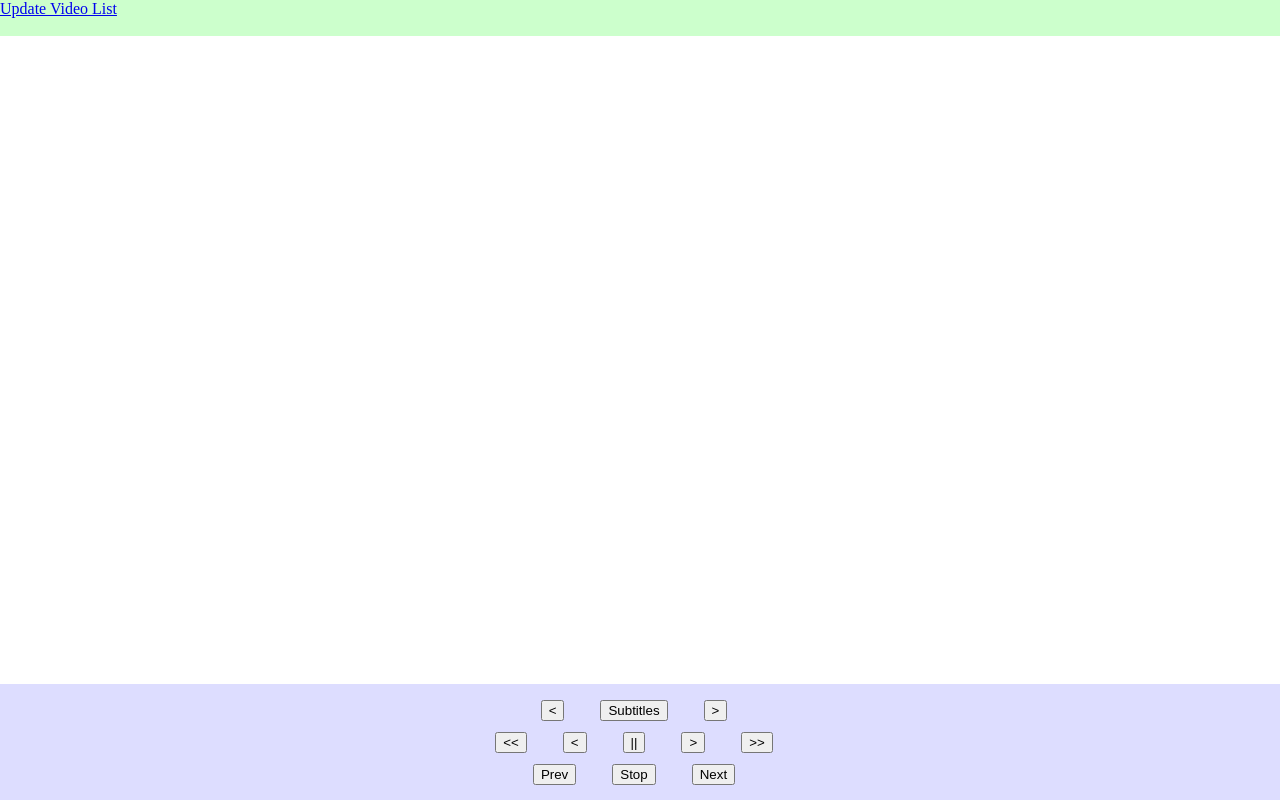
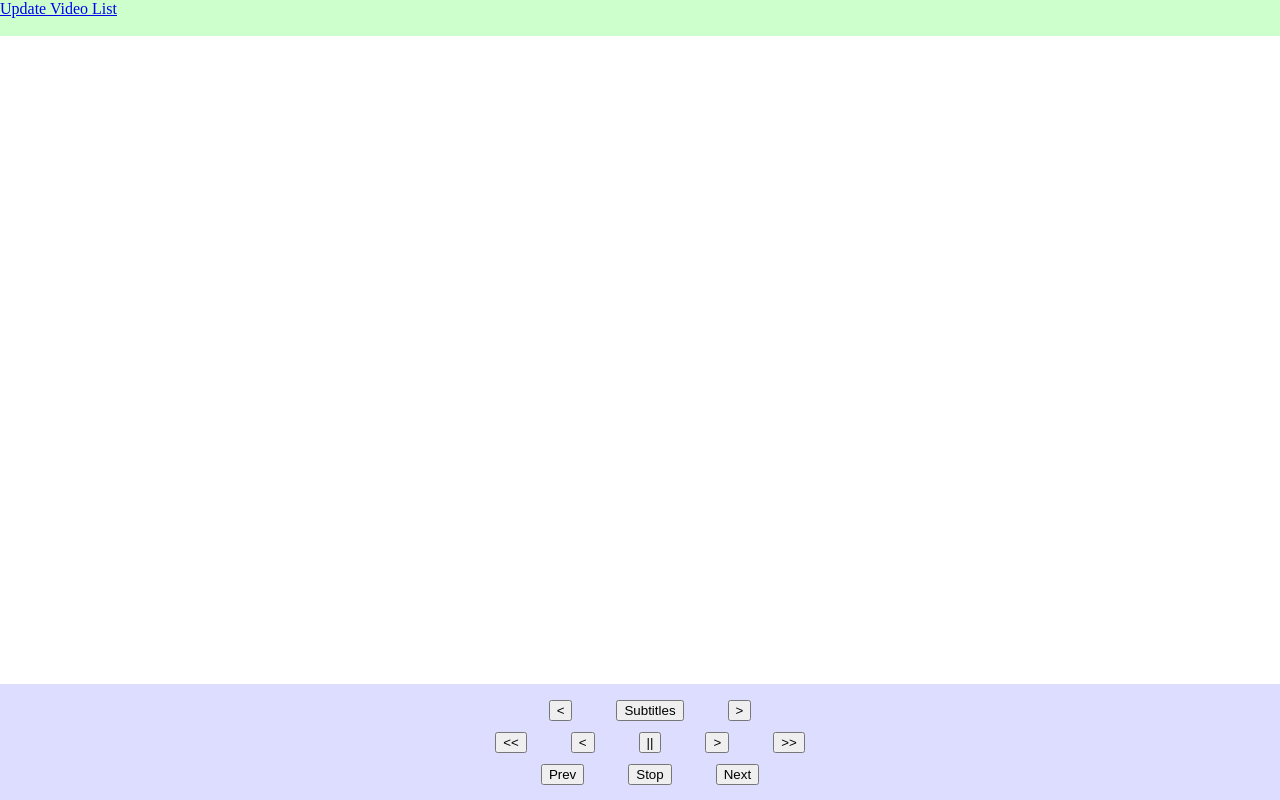
Before and after one commit to aelg/AMediaServer, a Flask app: page / in a window 1280 px wide. Run offline with Flask 2, Linux system fonts and the light colour scheme.

Commit message:
Cleanup of player controls layout

```diff
--- a/app/css/default.css
+++ b/app/css/default.css
@@ -64,3 +64,6 @@ body {
   overflow: hidden;}
 #controls {
   line-height: 200%;}
+.control_button{
+  margin-left: 20px;
+  margin-right: 20px;}
--- a/app/templates/index.html
+++ b/app/templates/index.html
@@ -27,20 +27,20 @@ window.onload = function(){
     <div id="playerInfo"></div>
     <div id="controls">
       <div>
-        <button type"button" onclick="playerCommand('prev_subtitle');return false;">&lt;</button>&nbsp;&nbsp;&nbsp;&nbsp;&nbsp;&nbsp;&nbsp;&nbsp;
-        <button type"button" onclick="playerCommand('toggle_subtitle');return false;">Subtitles</button>&nbsp;&nbsp;&nbsp;&nbsp;&nbsp;&nbsp;&nbsp;&nbsp;
-        <button type"button" onclick="playerCommand('next_subtitle');return false;">&gt;</button>&nbsp;&nbsp;&nbsp;&nbsp;&nbsp;&nbsp;&nbsp;&nbsp;
+        <button class="control_button" type"button" onclick="playerCommand('prev_subtitle');return false;">&lt;</button>
+        <button class="control_button" type"button" onclick="playerCommand('toggle_subtitle');return false;">Subtitles</button>
+        <button class="control_button" type"button" onclick="playerCommand('next_subtitle');return false;">&gt;</button>
       </div>
       <div>
-        <button type"button" onclick="playerCommand('long_backward');return false;">&lt;&lt;</button>&nbsp;&nbsp;&nbsp;&nbsp;&nbsp;&nbsp;&nbsp;&nbsp;
-        <button type"button" onclick="playerCommand('short_backward');return false;">&lt;</button>&nbsp;&nbsp;&nbsp;&nbsp;&nbsp;&nbsp;&nbsp;&nbsp;
-        <button type"button" onclick="playerCommand('pause');return false;">||</button>&nbsp;&nbsp;&nbsp;&nbsp;&nbsp;&nbsp;&nbsp;&nbsp;
-        <button type"button" onclick="playerCommand('short_forward');return false;">&gt;</button>&nbsp;&nbsp;&nbsp;&nbsp;&nbsp;&nbsp;&nbsp;&nbsp;
-        <button type"button" onclick="playerCommand('long_forward');return false;">&gt;&gt;</button>&nbsp;&nbsp;&nbsp;&nbsp;&nbsp;&nbsp;&nbsp;&nbsp;
+        <button class="control_button" type"button" onclick="playerCommand('long_backward');return false;">&lt;&lt;</button>
+        <button class="control_button" type"button" onclick="playerCommand('short_backward');return false;">&lt;</button>
+        <button class="control_button" type"button" onclick="playerCommand('pause');return false;">||</button>
+        <button class="control_button" type"button" onclick="playerCommand('short_forward');return false;">&gt;</button>
+        <button class="control_button" type"button" onclick="playerCommand('long_forward');return false;">&gt;&gt;</button>
       </div>
-        <button type"button" onclick="playerCommand('prev_video');return false;">Prev</button>&nbsp;&nbsp;&nbsp;&nbsp;&nbsp;&nbsp;&nbsp;&nbsp;
-        <button type"button" onclick="playerCommand('stop');return false;">Stop</button>&nbsp;&nbsp;&nbsp;&nbsp;&nbsp;&nbsp;&nbsp;&nbsp;
-        <button type"button" onclick="playerCommand('next_video');return false;">Next</button>&nbsp;&nbsp;&nbsp;&nbsp;&nbsp;&nbsp;&nbsp;&nbsp;
+        <button class="control_button" type"button" onclick="playerCommand('prev_video');return false;">Prev</button>
+        <button class="control_button" type"button" onclick="playerCommand('stop');return false;">Stop</button>
+        <button class="control_button" type"button" onclick="playerCommand('next_video');return false;">Next</button>
       <div>
     </div>
   </div>
```
